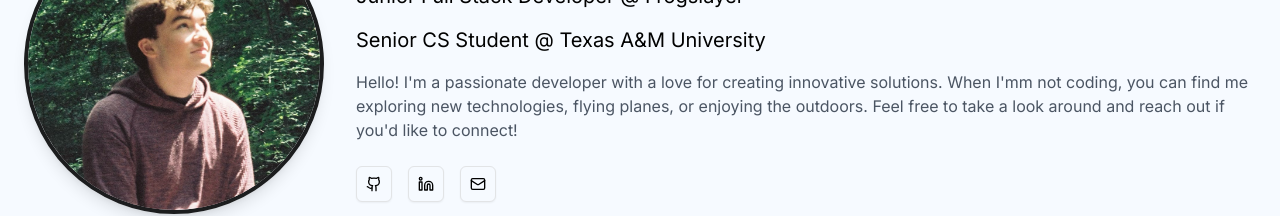
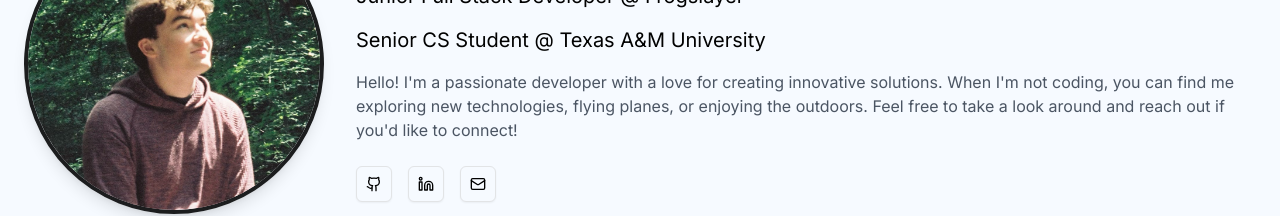
Before and after one commit to jacksors/portfolio, a Next.js app: page /about in a window 1280 px wide. Shown: the part 202-418 px from the top of the page. Built offline with nearby package versions, Linux system fonts and the light colour scheme.

Commit message:
Fix typo in bio

```diff
--- a/app/about/page.tsx
+++ b/app/about/page.tsx
@@ -37,7 +37,7 @@ const Page = () => {
           <p className="text-xl mb-4">Senior CS Student @ Texas A&M University</p>
           <p className="text-gray-600 dark:text-gray-300 mb-6">
             Hello! I&apos;m a passionate developer with a love for creating innovative solutions.
-            When I&apos;mm not coding, you can find me exploring new technologies, flying planes, or enjoying the outdoors.
+            When I&apos;m not coding, you can find me exploring new technologies, flying planes, or enjoying the outdoors.
             Feel free to take a look around and reach out if you&apos;d like to connect!
           </p>
           <div className="flex space-x-4">
```
